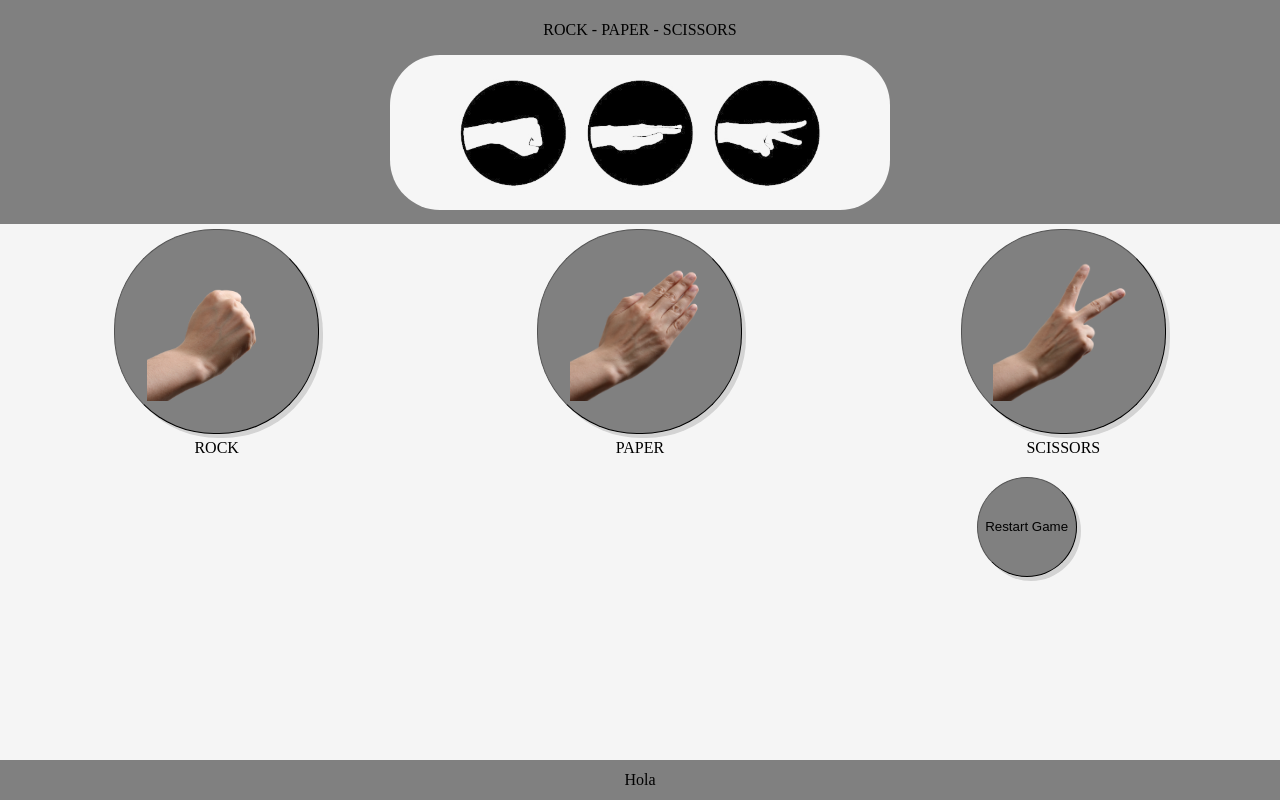
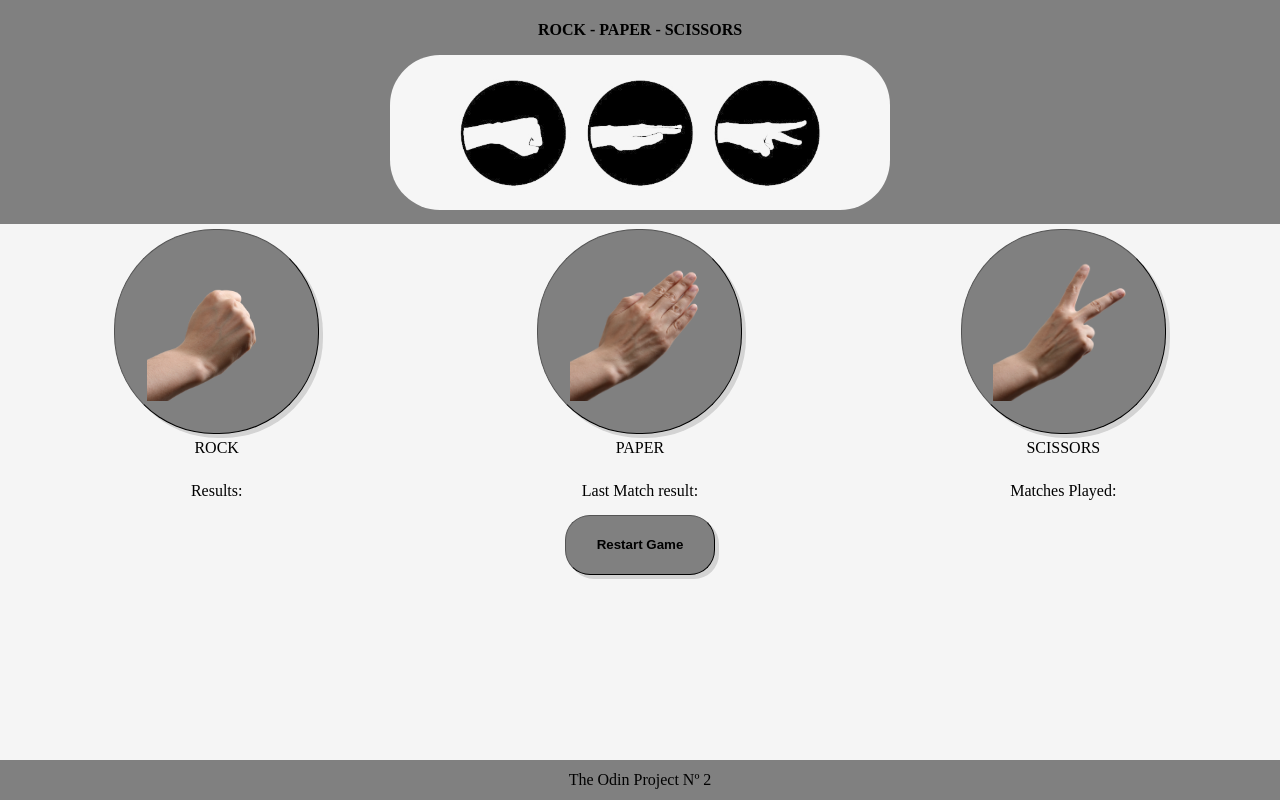
Before and after one commit to jjcl16/paper-rock-scissors, a plain HTML site: page index.html in a window 1280 px wide. Both pictures are taken after a click on the button "Restart Game". Drawn offline with Linux system fonts and the light colour scheme.

Commit message:
add number of matches played

```diff
--- a/app/game.js
+++ b/app/game.js
@@ -3,10 +3,12 @@ const buttonsToPlay = document.querySelectorAll('button .selections');
 const matchResultString =  document.querySelector('.matchResults');
 const gameResultString = document.querySelector('.howWins');
 const buttonRestart = document.querySelector('.restart');
+const matchesPlayed = document.querySelector('.matches');
 
 let cpuPoints=0;
 let userPoints=0;
 let ties=0;
+let matches=0;
 let whoWinsLastMatch;
 let lastMatchResult;
 
@@ -17,17 +19,20 @@ buttonsToPlay.forEach((button) => {
 buttonRestart.addEventListener('click', restart);
 
 function restart(){
-    matchResultString.textContent = "";
-    gameResultString.textContent = "";
+    matchResultString.textContent = "Results:";
+    gameResultString.textContent = "Last Match result:";
+    matchesPlayed.textContent = "Matches Played:"
     cpuPoints=0;
     userPoints=0;
     ties=0;
+    matches = 0;
 }
 
 
 function play(e){
 
-    console.log(this.id);
+    //console.log(this.id);
+    matches++;
     let Userselection = this.id;
 
     whoWinsLastMatch = playRound(Userselection, getComputerChoice());
@@ -40,6 +45,7 @@ function play(e){
     matchResultString.textContent = `Player ${userPoints} vs ${cpuPoints} CPU` ;
     lastMatchResult = (whoWinsLastMatch != "tie") ? `${whoWinsLastMatch} win` : "tie" ;
     gameResultString.textContent = `Last Match was a ${lastMatchResult}`;
+    matchesPlayed.textContent = `Matches Played: ${matches}`
     //console.log(playRound("ROCK",getComputerChoice()));
 
 }
--- a/index.html
+++ b/index.html
@@ -5,6 +5,7 @@
     <meta http-equiv="X-UA-Compatible" content="IE=edge">
     <meta name="viewport" content="width=device-width, initial-scale=1.0">
     <link rel="stylesheet" href="./style-img/style.css">
+    <script src="./app/game.js" defer></script>
 
     <title>Document</title>
 </head>
@@ -26,6 +27,9 @@
                 <img src="./style-img/rock.png" width="140px" height="auto" class="selections" id="rock">
             </button>
             <div class="selection">ROCK</div>
+            <div class="matchResults">
+                Results:
+            </div>
         </div>
 
         <div class="buttonBox">
@@ -33,6 +37,9 @@
                 <img src="./style-img/paper.png" width="140px" height="auto" class="selections" id="paper">
             </button>
             <div class="selection">PAPER</div>
+            <div class="howWins">
+                Last Match result:
+            </div>
         </div>
 
         <div class="buttonBox">
@@ -40,29 +47,21 @@
                 <img src="./style-img/scissors.png" width="140px" height="auto" class="selections" id="scissors">
             </button>
             <div class="selection">SCISSORS</div>
+            <div class="matches">
+                Matches Played:
+            </div>
         </div>
 
     </div>
 
-    <div class="results">
-        <div class="matchResults">
+    <div class="restartButton"><button class="restart">Restart Game</button></div>
 
-        </div>
 
-        <div class="howWins">
-
-        </div>
-        <div><button class="restart">Restart Game</button></div>
-
-    </div>
+    <div class="footer">The Odin Project Nº 2</div>
 
 
 
-    <div class="footer">Hola</div>
 
-
-
-            <script src="./app/game.js"></script>
             <!-- -->
 
 </body>
--- a/style-img/style.css
+++ b/style-img/style.css
@@ -16,6 +16,7 @@ body {
     background-color: grey;
     margin:0px;
     padding: 5px 0px 10px 0px;
+    font-weight: bolder;
 
 }
 
@@ -40,6 +41,12 @@ body {
     align-items: center;
     padding: 5px;
 }
+.buttonBox{
+    display: flex;
+    justify-content: center;
+    align-items: center;
+    flex-direction: column;
+}
 
 .rock , .paper , .scissors{
     display: flex;
@@ -51,6 +58,7 @@ body {
     box-shadow: 4px 4px lightgrey;
     width: 205px;
     height: 205px;
+    margin: 0px;
 }
 
 .results{
@@ -59,6 +67,7 @@ body {
     align-items: center;
     justify-content: space-around;
     padding: 10px;
+    height: 50px;
 }
 
 .footer{
@@ -77,10 +86,27 @@ body {
     display: flex;
     justify-content: center;
     align-items: center;
-    border-radius: 50px;
+    border-radius: 25px;
     background-color: grey;
     border-width: 1.5px;
     box-shadow: 4px 4px lightgrey;
-    width: 100px;
-    height: 100px;
+    width: 150px;
+    height: 60px;
+    font-weight: bold;
 }
+
+.restartButton{
+    display: flex;
+    justify-content: center;
+    align-items: center;
+
+}
+
+
+.matchResults , .howWins, .matches{
+    display: flex;
+    justify-content: center;
+    align-items: center;
+    padding: 20px;
+    padding-bottom: 10px;
+}
```
